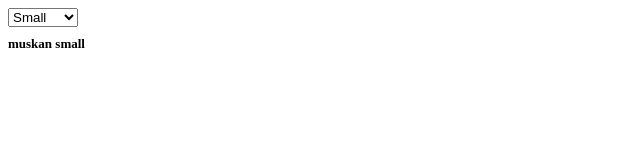
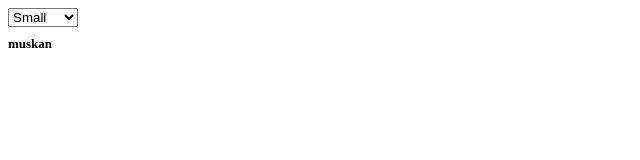
Before and after one commit to muskan-chouhan/react, a React (Vite) app in the folder 30-project-dynamic-font-size/: page / in a window 1280 px wide. Shown: the top 160 px of the page, without its empty margins (0-640 px from the left). Built offline with nearby package versions, Linux system fonts and the light colour scheme.

Commit message:
add 30 project -dynamic font size of text

```diff
--- a/30-project-dynamic-font-size/src/App.jsx
+++ b/30-project-dynamic-font-size/src/App.jsx
@@ -1,22 +1,25 @@
 import { useState } from 'react'
 
 function App() {
-  const [text, setText] = useState('small')
+  const [text, setText] = useState('Small')
 
   return (
     <>
-      <select onChange={(event)=>setText(event.target.value)} defaultValue={'small'}>
-        <option value='small'>Small</option>
-        <option value='medium'>Medium</option>
-        <option value='large'>Large</option>
+      <select onChange={(event) => setText(event.target.value)}>
+        <option value="Small">Small</option>
+        <option value="Medium">Medium</option>
+        <option value="Large">Large</option>
       </select>
 
-         {
-      text == 'medium'?<h1 className='medium'>muskan medium</h1>
-      :text == 'large'?<h1 className='large'>muskan large</h1>
-      :<h1 className='small'>muskan small</h1>
-
-    }
+      {
+        text === 'Small' && <h1 className="small">muskan</h1>
+      }
+      {
+        text === 'Medium' && <h1 className="medium">muskan</h1>
+      }
+      {
+        text === 'Large' && <h1 className="large">muskan</h1>
+      }
     </>
   )
 }
```
